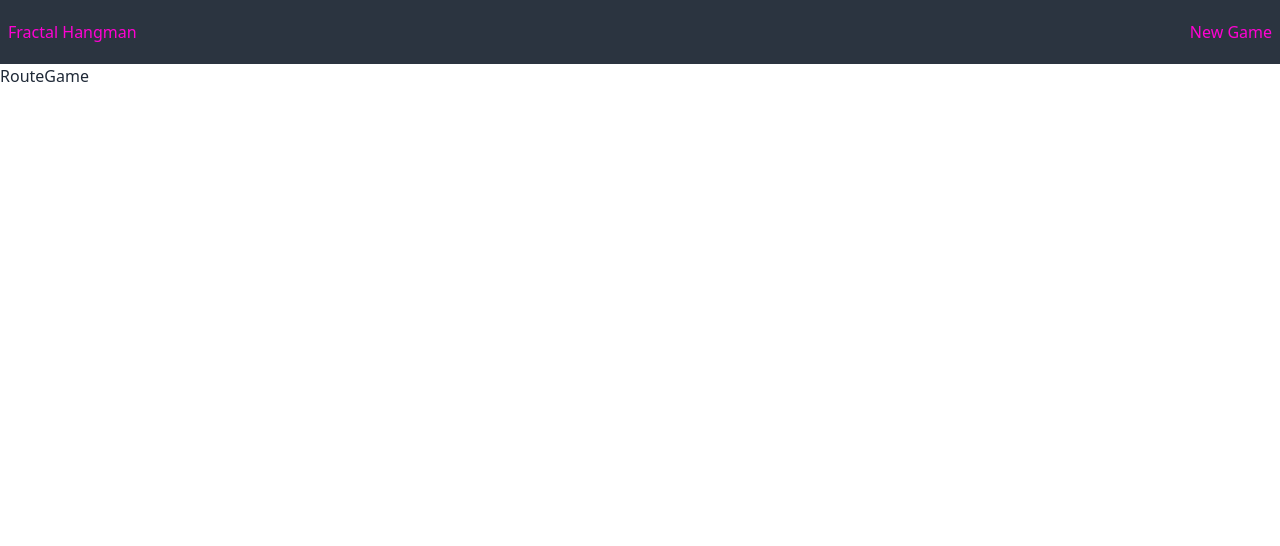
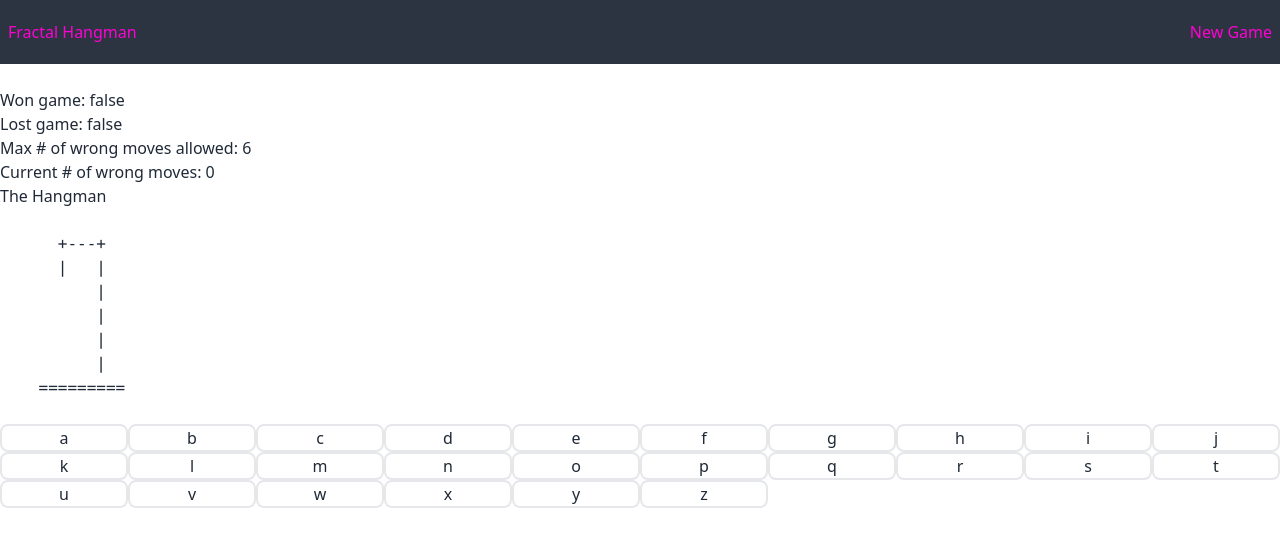
Before and after one commit to danielgavidia/fractal-hangman, a React (Vite) app in the folder frontend/: page /game in a window 1280 px wide. Shown: the top 546 px of the page. Built offline with nearby package versions, Linux system fonts and the light colour scheme.

Commit message:
Added basic navigation to game route

```diff
--- a/frontend/src/main.tsx
+++ b/frontend/src/main.tsx
@@ -1,5 +1,4 @@
 // import { StrictMode } from 'react'
-// import App from "./App.tsx";
 import "./index.css";
 
 import { createRoot } from "react-dom/client";
--- a/frontend/src/routes/RouteGame.tsx
+++ b/frontend/src/routes/RouteGame.tsx
@@ -1,5 +1,11 @@
+import Game from "../components/Game";
+
 const RouteGame = () => {
-	return <div>RouteGame</div>;
+	return (
+		<div>
+			<Game />
+		</div>
+	);
 };
 
 export default RouteGame;
--- a/frontend/src/routes/RouteHome.tsx
+++ b/frontend/src/routes/RouteHome.tsx
@@ -1,5 +1,12 @@
+import { useNavigate } from "react-router-dom";
+
 const RouteHome = () => {
-	return <div>RouteHome</div>;
+	const navigate = useNavigate();
+	return (
+		<div>
+			<button onClick={() => navigate("/game")}>Go to game</button>
+		</div>
+	);
 };
 
 export default RouteHome;
```
Also changed, not shown: frontend/src/components/Game.tsx (renamed from frontend/src/App.tsx, +6 -6 lines), frontend/src/utils/alphabet.ts (renamed from frontend/src/components/alphabet.ts), frontend/src/utils/hangman.ts (renamed from frontend/src/components/hangman.ts).
